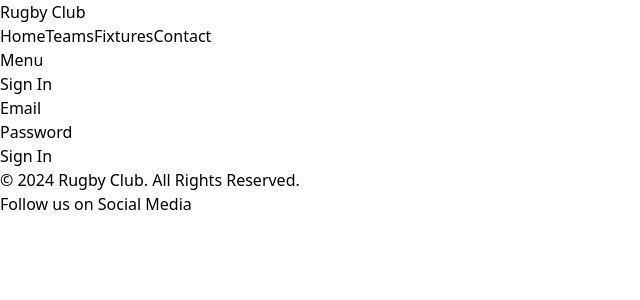
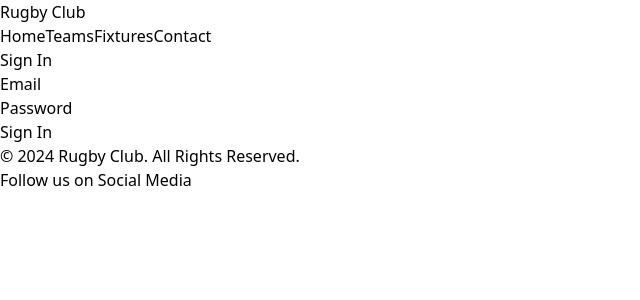
Before and after one commit to newsparx/Rugbyclubapp, a React (Vite) app: page / in a window 1280 px wide. Shown: the top 300 px of the page, without its empty margins (0-640 px from the left). Built offline with nearby package versions, Linux system fonts and the light colour scheme.

Commit message:
Update App.jsx
Added User Dashboard.

```diff
--- a/src/App.jsx
+++ b/src/App.jsx
@@ -1,42 +1,73 @@
 import React, { useState, useEffect } from 'react';
 
 const App = () => {
-  // Initialize states from localStorage
+  // Enhanced state management
   const [isLoggedIn, setIsLoggedIn] = useState(() => {
     return localStorage.getItem('isLoggedIn') === 'true';
   });
-  const [isMenuOpen, setIsMenuOpen] = useState(false);
+  const [userType, setUserType] = useState(() => {
+    return localStorage.getItem('userType') || '';
+  });
   const [username, setUsername] = useState(() => {
     return localStorage.getItem('username') || '';
   });
   const [password, setPassword] = useState('');
+  const [isMenuOpen, setIsMenuOpen] = useState(false);
+
+  // Mock user database - this would come from your backend later
+  const users = {
+    'admin@admin.com': { password: 'password123', type: 'admin' },
+    'user@example.com': {
+      password: 'user123',
+      type: 'user',
+      name: 'John Smith',
+      membershipType: 'Family Gold',
+      membershipStatus: 'Active',
+      memberSince: '2023-01-15',
+      nextPaymentDue: '2024-02-15',
+      paymentAmount: 150.00,
+      familyMembers: [
+        {
+          id: 'F1',
+          name: 'Sarah Smith',
+          relationship: 'Spouse',
+          membershipType: 'Family Gold - Secondary',
+          status: 'Active'
+        },
+        {
+          id: 'F2',
+          name: 'Tommy Smith',
+          relationship: 'Child',
+          membershipType: 'Junior Member',
+          status: 'Active',
+          team: 'Under 12s'
+        }
+      ]
+    }
+  };
 
   // Update localStorage when login state changes
   useEffect(() => {
     if (isLoggedIn) {
       localStorage.setItem('isLoggedIn', 'true');
       localStorage.setItem('username', username);
+      localStorage.setItem('userType', userType);
     } else {
       localStorage.removeItem('isLoggedIn');
       localStorage.removeItem('username');
+      localStorage.removeItem('userType');
     }
-  }, [isLoggedIn, username]);
+  }, [isLoggedIn, username, userType]);
 
   const handleLogin = (e) => {
     e.preventDefault();
-    console.log('Login attempt:', { username, password });
+    const user = users[username];
 
-    const adminCredentials = {
-      username: 'admin@admin.com',
-      password: 'password123',
-    };
-
-    if (username.trim() === adminCredentials.username &&
-        password === adminCredentials.password) {
-      console.log('Login successful');
+    if (user && user.password === password) {
       setIsLoggedIn(true);
+      setUserType(user.type);
+      console.log(`Login successful as ${user.type}`);
     } else {
-      console.log('Login failed');
       alert('Invalid credentials');
     }
   };
@@ -45,68 +76,73 @@ const App = () => {
     setIsLoggedIn(false);
     setUsername('');
     setPassword('');
-    localStorage.removeItem('isLoggedIn');
-    localStorage.removeItem('username');
+    setUserType('');
   };
 
+  // User Dashboard Component
+  const UserDashboard = ({ userData }) => {
+    const [showPaymentModal, setShowPaymentModal] = useState(false);
+    const user = users[username]; // Get current user data
+
     return (
-    <div className="min-h-screen bg-gray-100">
-      {/* Header */}
-      <header className="bg-blue-600 text-white">
-        <div className="container mx-auto px-4 py-3 flex justify-between items-center">
-          <div className="text-xl font-bold">Rugby Club</div>
-          <nav className="hidden md:flex space-x-4">
-            <a href="#" className="hover:text-blue-200">Home</a>
-            <a href="#" className="hover:text-blue-200">Teams</a>
-            <a href="#" className="hover:text-blue-200">Fixtures</a>
-            <a href="#" className="hover:text-blue-200">Contact</a>
-          </nav>
+      <div className="container mx-auto px-4 py-8">
+        <div className="max-w-4xl mx-auto">
+          {/* Header with Welcome Message */}
+          <div className="bg-white rounded-lg shadow-md p-6 mb-6">
+            <div className="flex justify-between items-center">
+              <h1 className="text-2xl font-bold">Welcome, {user.name}</h1>
               <button
-            className="md:hidden"
-            onClick={() => setIsMenuOpen(!isMenuOpen)}
+                onClick={handleLogout}
+                className="bg-red-500 text-white px-4 py-2 rounded hover:bg-red-600"
               >
-            Menu
+                Logout
               </button>
             </div>
-      </header>
+          </div>
 
-      {/* Main Content */}
-      <main className="container mx-auto px-4 py-8">
-        {!isLoggedIn ? (
-          <div className="max-w-md mx-auto bg-white rounded-lg shadow-lg p-8">
-            <h2 className="text-2xl font-bold mb-6">Sign In</h2>
-            <form onSubmit={handleLogin} className="space-y-4">
-              <div>
-                <label htmlFor="email" className="block text-gray-700 mb-2">Email</label>
-                <input
-                  id="email"
-                  type="email"
-                  value={username}
-                  onChange={(e) => setUsername(e.target.value)}
-                  className="w-full p-2 border rounded"
-                  required
-                />
+          {/* Membership Details */}
+          <div className="grid grid-cols-1 md:grid-cols-2 gap-6">
+            <div className="bg-white rounded-lg shadow-md p-6">
+              <h2 className="text-xl font-bold mb-4">Membership Details</h2>
+              <div className="space-y-3">
+                <p><span className="font-semibold">Type:</span> {user.membershipType}</p>
+                <p><span className="font-semibold">Status:</span> {user.membershipStatus}</p>
+                <p><span className="font-semibold">Member Since:</span> {user.memberSince}</p>
+                <p><span className="font-semibold">Next Payment:</span> {user.nextPaymentDue}</p>
+                <button
+                  onClick={() => setShowPaymentModal(true)}
+                  className="mt-4 bg-blue-600 text-white px-4 py-2 rounded hover:bg-blue-700"
+                >
+                  Make Payment (£{user.paymentAmount})
+                </button>
               </div>
-              <div>
-                <label htmlFor="password" className="block text-gray-700 mb-2">Password</label>
-                <input
-                  id="password"
-                  type="password"
-                  value={password}
-                  onChange={(e) => setPassword(e.target.value)}
-                  className="w-full p-2 border rounded"
-                  required
-                />
             </div>
-              <button
-                type="submit"
-                className="w-full bg-blue-600 text-white py-2 px-4 rounded hover:bg-blue-700"
-              >
-                Sign In
-              </button>
-            </form>
+
+            {/* Family Members */}
+            <div className="bg-white rounded-lg shadow-md p-6">
+              <h2 className="text-xl font-bold mb-4">Family Members</h2>
+              <div className="space-y-4">
+                {user.familyMembers.map(member => (
+                  <div key={member.id} className="border-b pb-3 last:border-0">
+                    <p className="font-semibold">{member.name}</p>
+                    <p className="text-sm text-gray-600">{member.relationship}</p>
+                    <p className="text-sm text-gray-600">{member.membershipType}</p>
+                    {member.team && (
+                      <p className="text-sm text-blue-600">Team: {member.team}</p>
+                    )}
                   </div>
-        ) : (
+                ))}
+              </div>
+            </div>
+          </div>
+        </div>
+      </div>
+    );
+  };
+
+  // Admin Dashboard Component
+  const AdminDashboard = () => (
+    <div className="container mx-auto px-4 py-8">
       <div className="max-w-4xl mx-auto bg-white rounded-lg shadow-lg p-8">
         <div className="flex justify-between items-center mb-6">
           <h2 className="text-2xl font-bold">Admin Dashboard</h2>
@@ -152,6 +188,65 @@ const App = () => {
           </div>
         </div>
       </div>
+    </div>
+  );
+
+  return (
+    <div className="min-h-screen bg-gray-100">
+      {/* Navigation */}
+      <header className="bg-blue-600 text-white">
+        <div className="container mx-auto px-4 py-3 flex justify-between items-center">
+          <div className="text-xl font-bold">Rugby Club</div>
+          <nav className="hidden md:flex space-x-4">
+            <a href="#" className="hover:text-blue-200">Home</a>
+            <a href="#" className="hover:text-blue-200">Teams</a>
+            <a href="#" className="hover:text-blue-200">Fixtures</a>
+            <a href="#" className="hover:text-blue-200">Contact</a>
+          </nav>
+        </div>
+      </header>
+
+      {/* Main Content */}
+      <main>
+        {!isLoggedIn ? (
+          <div className="container mx-auto px-4 py-8">
+            <div className="max-w-md mx-auto bg-white rounded-lg shadow-lg p-8">
+              <h2 className="text-2xl font-bold mb-6">Sign In</h2>
+              <form onSubmit={handleLogin} className="space-y-4">
+                <div>
+                  <label htmlFor="email" className="block text-gray-700 mb-2">Email</label>
+                  <input
+                    id="email"
+                    type="email"
+                    value={username}
+                    onChange={(e) => setUsername(e.target.value)}
+                    className="w-full p-2 border rounded"
+                    required
+                  />
+                </div>
+                <div>
+                  <label htmlFor="password" className="block text-gray-700 mb-2">Password</label>
+                  <input
+                    id="password"
+                    type="password"
+                    value={password}
+                    onChange={(e) => setPassword(e.target.value)}
+                    className="w-full p-2 border rounded"
+                    required
+                  />
+                </div>
+                <button
+                  type="submit"
+                  className="w-full bg-blue-600 text-white py-2 px-4 rounded hover:bg-blue-700"
+                >
+                  Sign In
+                </button>
+              </form>
+            </div>
+          </div>
+        ) : (
+          // Render different dashboard based on user type
+          userType === 'admin' ? <AdminDashboard /> : <UserDashboard />
         )}
       </main>
 
```
Lines whose indentation alone changed are shown as unchanged.
